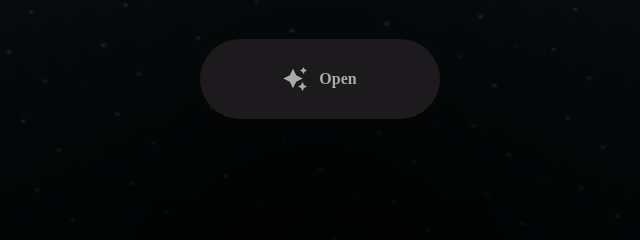
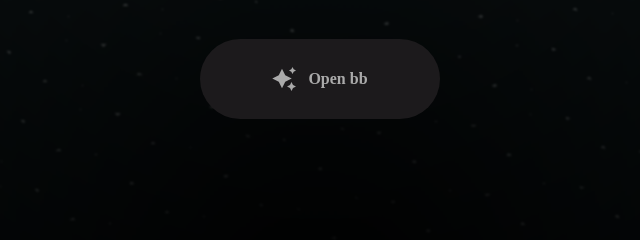
Before and after one commit to Nitinbht/flowers, a plain HTML site: page index.html in a window 1280 px wide. Shown: the part 441-681 px from the top of the page, 320-960 px from the left. Drawn offline with Linux system fonts and the light colour scheme.

Commit message:
Update index.html

```diff
--- a/index.html
+++ b/index.html
@@ -6,7 +6,7 @@
   <link rel="shortcut icon" href="images/gift.png" type="image/x-icon">
   <link rel="stylesheet" href="css/index.css">
 
-  <title>I Have Something</title>
+  <title>Mansi 👉👈 I have some flowers for you </title>
 </head>
 
 <body>
@@ -25,7 +25,7 @@
         </path>
       </svg>
 
-      <span class="text">Open</span>
+      <span class="text">Open bb</span>
     </a>
   </div>
 
```
